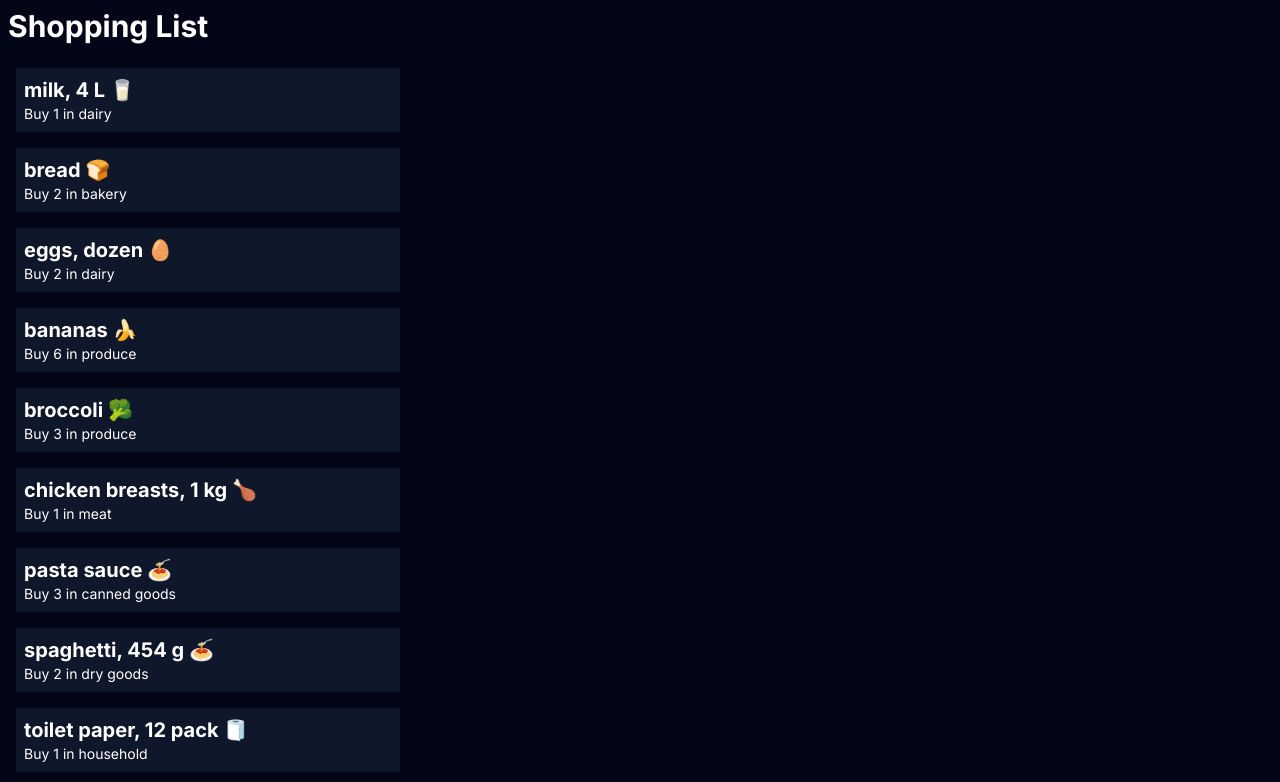
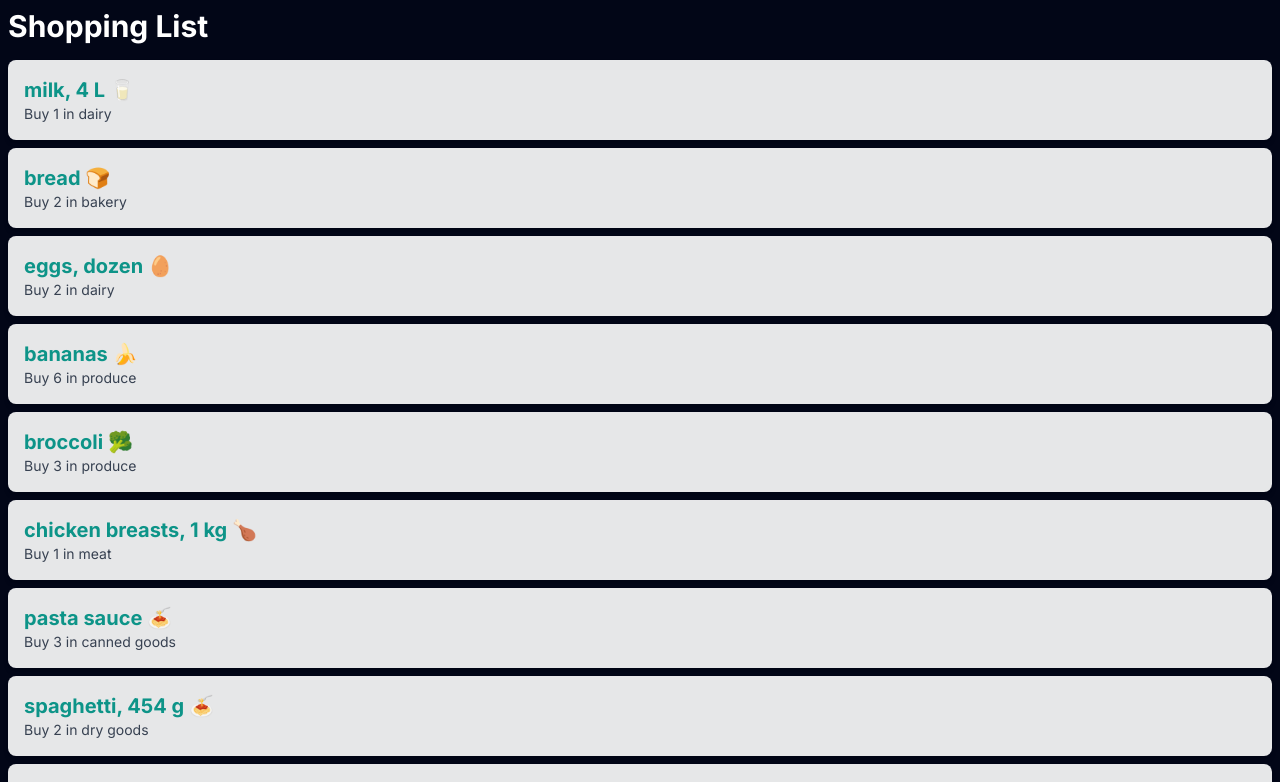
Before and after one commit to kirat0000/cprg306-assignments, a Next.js app: page /week-3 in a window 1280 px wide. Shown: the top 782 px of the page. Built offline with nearby package versions, Linux system fonts and the light colour scheme.

Commit message:
Update item.js

```diff
--- a/app/week-3/item.js
+++ b/app/week-3/item.js
@@ -1,7 +1,11 @@
+
 const Item = ({name,quantity,category}) => {
-    return(<li className="p-2 m-4 bg-slate-900 max-w-sm">
-        <h1 className="text-xl font-bold">{name}</h1>
-        <div className="text-sm">Buy {quantity} in {category}</div>
+    return(<li className="p-4 m-2 bg-white bg-opacity-90 rounded-lg shadow-md hover:shadow-lg transition duration-300 ease-in-out flex justify-between items-center">
+    <div>
+        <h1 className="text-xl font-bold text-teal-600">{name}</h1>
+        <div className="text-sm text-gray-700">Buy {quantity} in {category}</div>
+        </div>
     </li >)
+
 }
 export default Item;
```
